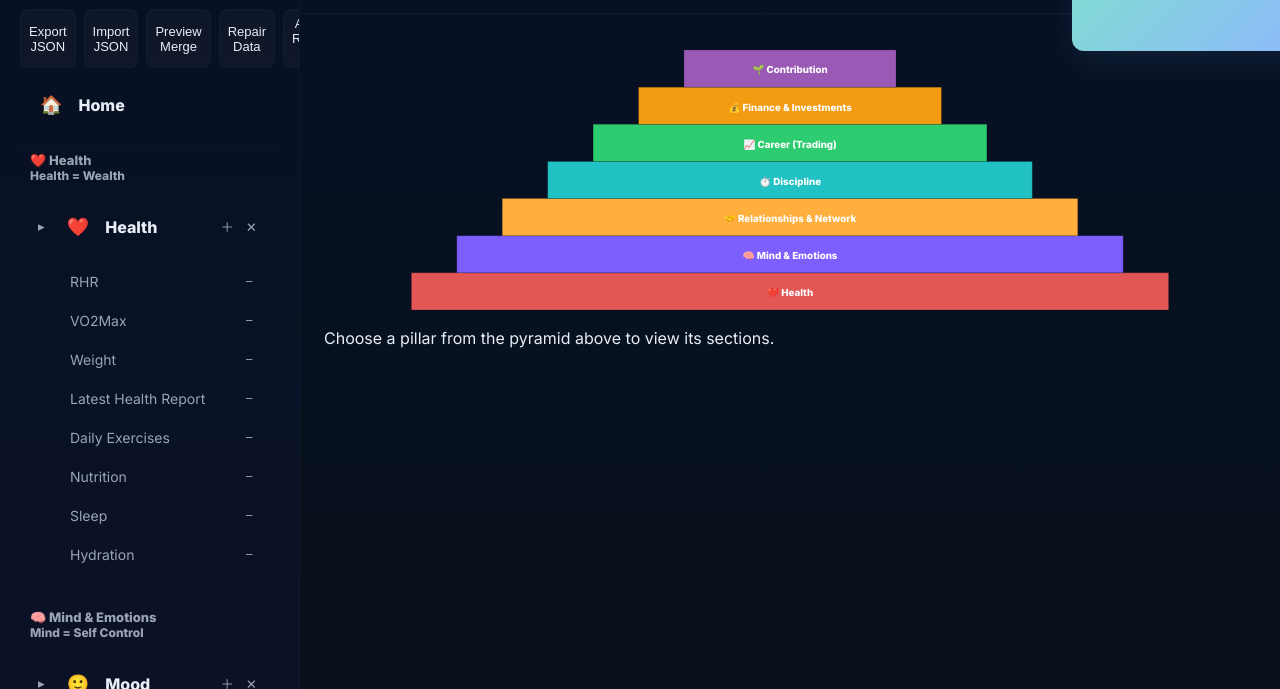
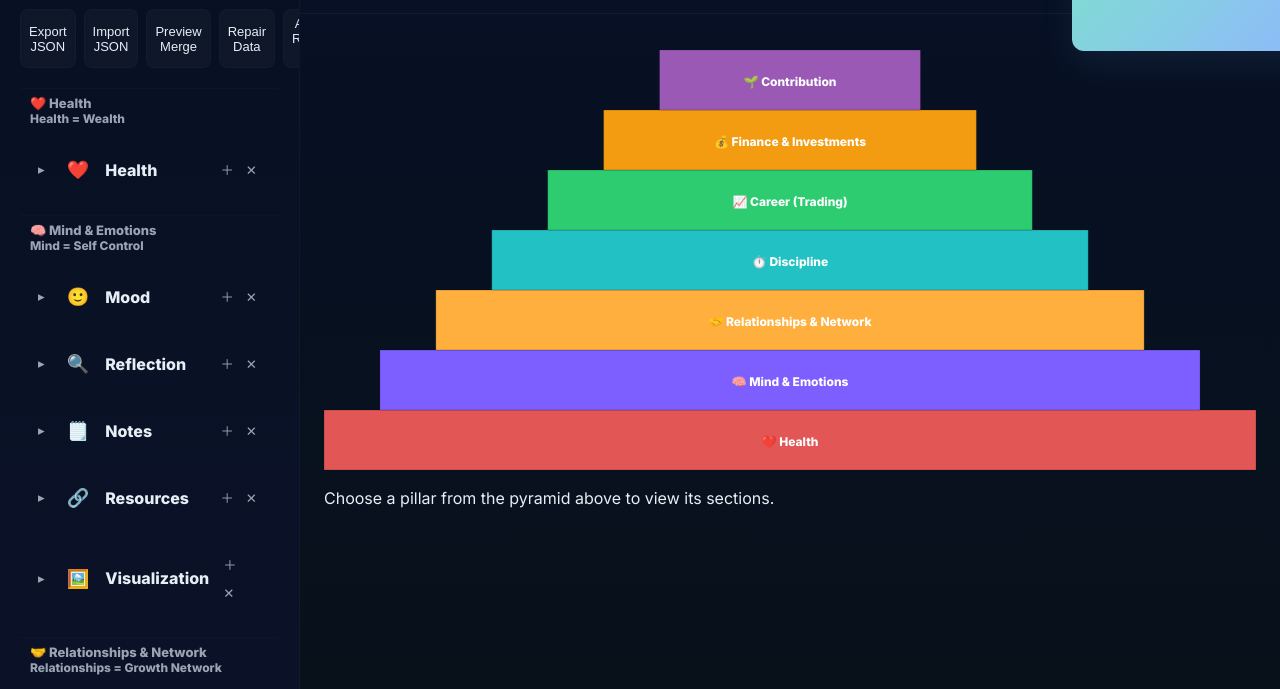
Before and after one commit to KoKoVix-Design/Prospera, a plain HTML site: page index.html in a window 1280 px wide. Shown: the part 111-800 px from the top of the page. Drawn offline with Linux system fonts and the light colour scheme.

Commit message:
UX: keep sections collapsed on first load; enlarge pyramid drawing and SVG height; remove runtime duplicate Home insertion

```diff
--- a/css/style.css
+++ b/css/style.css
@@ -120,7 +120,7 @@ body{margin:0;font-family:Inter,Segoe UI,Arial,sans-serif;background:linear-grad
 
 /* Pyramid dashboard */
 .pyramid{margin-top:12px}
-.pyramid svg{width:100%;height:260px;display:block}
+.pyramid svg{width:100%;height:420px;display:block}
 .pyramid-layer{transition:transform .15s, filter .15s, opacity .12s}
 .pyramid-layer{cursor:pointer}
 .pyramid-layer.active{filter:brightness(1.06) drop-shadow(0 8px 18px rgba(0,0,0,0.45));transform:translateY(-6px)}
--- a/js/app.js
+++ b/js/app.js
@@ -94,15 +94,6 @@ let activePillar = null;
 
 function renderSidebar(){
   const list = document.getElementById('sectionsList'); list.innerHTML='';
-  // Add a Home item at the top to return to the pyramid/dashboard
-  try{
-    const homeLi = el('li','section-item home-item');
-    const homeHeader = el('div','section-header');
-    const homeIcon = el('span','section-icon','🏠');
-    const homeTitle = el('span','section-title','Home');
-    homeTitle.addEventListener('click', ()=>{ renderPillarView(null); document.getElementById('page-title').textContent = 'Welcome to Kokovix'; if(window.matchMedia && window.matchMedia('(max-width:900px)').matches){ const a = document.querySelector('.sidebar'); const o = document.querySelector('.content-overlay'); if(a) a.classList.remove('open'); if(o) o.classList.remove('show'); } });
-    homeHeader.appendChild(homeIcon); homeHeader.appendChild(homeTitle); homeLi.appendChild(homeHeader); list.appendChild(homeLi);
-  }catch(e){/* ignore if element missing */}
   // dedupe
   const unique = [];
   const seen = new Set();
@@ -173,8 +164,8 @@ function renderPyramid(){
   if(!container.classList.contains('pyramid')) container.classList.add('pyramid');
   container.innerHTML='';
   const ns = 'http://www.w3.org/2000/svg';
-  const pctWidth = Math.max(320, container.clientWidth || 320);
-  const width = pctWidth; const height = 320;
+  const pctWidth = Math.max(480, container.clientWidth || 480);
+  const width = pctWidth; const height = 420;
   const svg = document.createElementNS(ns, 'svg'); svg.setAttribute('viewBox', `0 0 ${width} ${height}`); svg.setAttribute('preserveAspectRatio','xMidYMid meet'); svg.classList.add('pyramid-large');
   const n = PILLARS.length;
   const layerH = height / n;
@@ -536,16 +527,8 @@ window.addEventListener('DOMContentLoaded', ()=>{
   cleanSidebarDom();
   normalizeAndPersist();
   renderSidebar();
-  // On first visit expand sections by default; afterwards keep them collapsed
-  try{
-    const visitedFlag = localStorage.getItem('kokovix.visited_v1');
-    if(!visitedFlag){
-      SECTIONS = SECTIONS.map(s=>{ s._open = true; return s; });
-      localStorage.setItem('kokovix.visited_v1','1');
-    } else {
-      SECTIONS = SECTIONS.map(s=>{ s._open = false; return s; });
-    }
-  }catch(e){ SECTIONS = SECTIONS.map(s=>{ s._open = false; return s; }); }
+  // Keep all sections collapsed on initial load by default
+  SECTIONS = SECTIONS.map(s=>{ s._open = false; return s; });
   renderSidebar();
   document.getElementById('addSectionBtn').addEventListener('click', ()=>{
     const v = document.getElementById('newSectionTitle').value.trim(); if(!v) return alert('Enter a title'); addSection(v); document.getElementById('newSectionTitle').value='';
```
